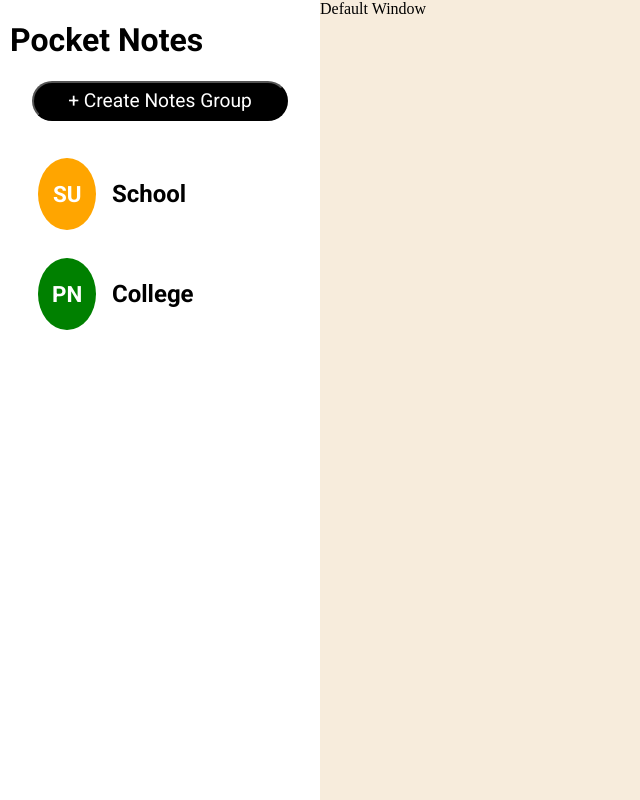
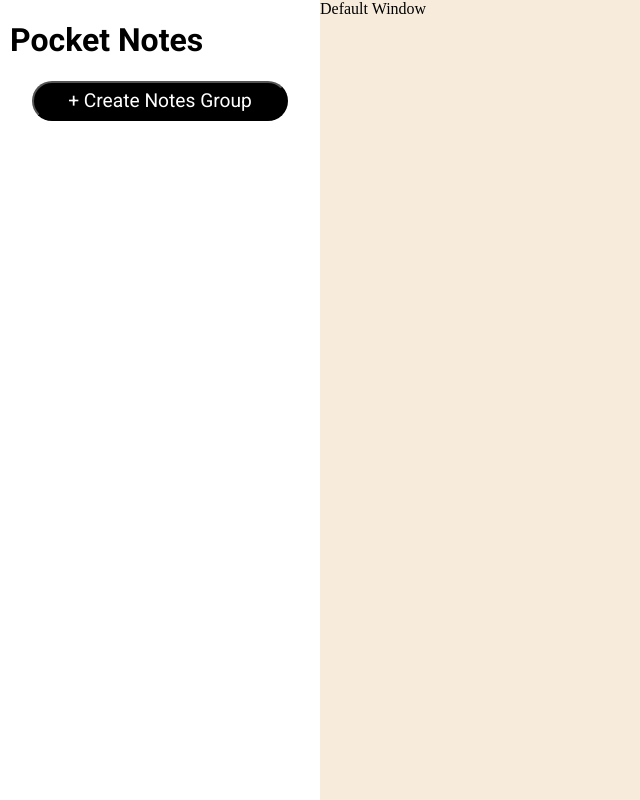
Before and after one commit to sumit7894/Note-Taking-App, a React (Create React App) app: page / in a window 1280 px wide. Shown: the whole page, without its empty margins (0-640 px from the left). Built offline with nearby package versions, Linux system fonts and the light colour scheme.

Commit message:
build all functionality

```diff
--- a/src/Components/NotesWindow/NotesWindow.jsx
+++ b/src/Components/NotesWindow/NotesWindow.jsx
@@ -1,9 +1,10 @@
-import React, { useState } from 'react'
+import React, { useRef, useState } from 'react'
 import Styles from "./noteswindow.module.css"
 import ButtonImage from "../../Utils/assests/text-area-button.svg"
 import NoteList from './NoteList'
 const NotesWindow = ({list,setList,selected}) => {
   const [newContent, setNewContent] = useState();
+  const buttonRef = useRef(null);
   const getCurrentDate =()=>{
     const getDate = new Date();
     const options = {
@@ -25,7 +26,12 @@ const NotesWindow = ({list,setList,selected}) => {
     const formattedTime = currentTime.replace(/am|pm/gi, match => match.toUpperCase());
     return formattedTime;
   }
-
+  const handleKeyDown=(e)=>{
+    if(e.key ==='Enter'){
+      e.preventDefault();
+      buttonRef.current.click();
+    }
+  }
   var selectedNote = "";
   if (selected > -1) {
     selectedNote = list.filter((item) => item.id == selected);
@@ -46,6 +52,7 @@ const NotesWindow = ({list,setList,selected}) => {
       listItem.notes = [...listItem.notes,newNote];
       const updatedList = [...list];
       setList(updatedList);
+      localStorage.setItem("pocket_notes",JSON.stringify(updatedList));
       setNewContent("");
     }
   }
@@ -61,17 +68,20 @@ const NotesWindow = ({list,setList,selected}) => {
         </div>
         <div className={Styles.notes_date_time_content}>
           {selected > -1 ?
-          selectedNote.map((item)=><NoteList list={list} item={item}/>) : ""}
+          selectedNote.map((item)=><NoteList list={list} item={item} key={item.id}/>) : ""}
         </div>
         <div className={Styles.text_area_container}>
           <textarea className={Styles.text_area}
           placeholder='Enter your text here...........'
           value={newContent}
           onChange={(e)=>setNewContent(e.target.value)}
+          onKeyDown={handleKeyDown}
           />
           <div className={Styles.text_area_button_img}>
           <img src={ButtonImage} className={Styles.text_area_button_img}
-          alt='Enter-Button' onClick={handleClick}/>
+          alt='Enter-Button' onClick={handleClick}
+          ref={buttonRef}
+          />
           </div>
         </div>
     </div>
--- a/src/Components/NotesWindow/noteswindow.module.css
+++ b/src/Components/NotesWindow/noteswindow.module.css
@@ -59,3 +59,6 @@ position: fixed;
 bottom: 3.8rem;
 right: 2rem;
 }
+.text_area_button_img:hover{
+    cursor: pointer;
+}
--- a/src/Components/Popup/Popup.jsx
+++ b/src/Components/Popup/Popup.jsx
@@ -6,7 +6,8 @@ const Popup = ({list,setList,setDisplayPopup}) => {
     const [selected,setSelected] = useState(-1);
     const [groupName,setGroupName] = useState("");
     const handleClick = ()=>{
-      const lastNoteId = list[list.length - 1];
+      console.log("list len ",list.length);
+      const lastNoteId = list.length-1;
       const groupAbreviation = groupName.split(' ').map(word => word[0].toUpperCase()).join('');
       const newGroup = {
         id: lastNoteId + 1,
@@ -15,9 +16,13 @@ const Popup = ({list,setList,setDisplayPopup}) => {
         abbreviation: groupAbreviation,
         notes: []
       };
-      setList((prevGroups)=>[...prevGroups,newGroup]);
+      const updatedList = [...list,newGroup];
+      setList(updatedList);
+      localStorage.setItem("pocket_notes",JSON.stringify(updatedList));
+      // setList((prevGroups)=>[...prevGroups,newGroup]);
       setGroupName("");
       setDisplayPopup(false);
+      // localStorage.setItem("notesData",JSON.stringify(list));
     }
   return (
     <div className={Styles.popup}>
--- a/src/Components/Sidebar/Sidebar.jsx
+++ b/src/Components/Sidebar/Sidebar.jsx
@@ -13,7 +13,7 @@ const Sidebar = ({list,setList,selected,setSelected,setDisplayPopup}) => {
         </button>
         </div>
         {list.map((item,idx)=>
-        <NoteGroups selected={selected} setSelected={setSelected} item={item} idx={idx}/>
+        <NoteGroups selected={selected} setSelected={setSelected} item={item} idx={idx} key={idx}/>
         )}
     </div>
   )
--- a/src/Pages/Homepage.jsx
+++ b/src/Pages/Homepage.jsx
@@ -1,4 +1,4 @@
-import React, { useState } from 'react'
+import React, { useEffect, useState } from 'react'
 import Sidebar from '../Components/Sidebar/Sidebar';
 import NotesWindow from '../Components/NotesWindow/NotesWindow';
 import Popup from '../Components/Popup/Popup';
@@ -8,42 +8,17 @@ import DefaultWindow from '../Components/NotesWindow/DefaultWindow';
 const Homepage = () => {
   const [displayPopup,setDisplayPopup] = useState(false);
   const [selected,setSelected] = useState(-1);
-  const [list,setList] = useState([
-    {
-      id:"0",
-      title:"School",
-      color:"orange",
-      abbreviation:"SU  ",
-      notes:[
-        {
-          id:1,
-          content:"bag",
-          date:"28/10/2023",
-          time:"10:23 AM",
-        },
-        {
-          id:2,
-          content:"Schoool group.... .",
-          date:"12/12/2029",
-          time:"11:23 AM",
-        }
-      ]
-    },
-    {
-      id:"1",
-      title:"College",
-      color:"green",
-      abbreviation:"PN",
-      notes:[
-        {
-          id:1,
-          content:"Hello this is Monster. I'm going to kill everyoneHello this is Monster. I'm going to kill everyoneHello this is Monster. I'm going to kill everyoneHello this is Monster. I'm going to kill everyoneHello this is Monster. I'm going to kill everyoneHello this is Monster. I'm going to kill everyoneHello this is Monster. I'm going to kill everyoneHello this is Monster. I'm going to kill everyoneHello this is Monster. I'm going to kill everyoneHello this is Monster. I'm going to kill everyoneHello this is Monster. I'm going to kill everyoneHello this is Monster. I'm going to kill everyoneHello this is Monster. I'm going to kill everyoneHello this is Monster. I'm going to kill everyoneHello this is Monster. I'm going to kill everyoneHello this is Monster. I'm going to kill everyoneHello this is Monster. I'm going to kill everyoneHello this is Monster. I'm going to kill everyoneHello this is Monster. I'm going to kill everyoneHello this is Monster. I'm going to kill everyone",
-          date:"12/12/2029",
-          time:"12:23 PM",
-        }
-      ]
+  const [list,setList] = useState(()=>{
+    const storedData = localStorage.getItem('pocket_notes');
+    return storedData ? JSON.parse(storedData) : [];
+  });
+
+  useEffect(()=>{
+    const storedData = localStorage.getItem("pocket_notes");
+    if(storedData){
+      setList(JSON.parse(storedData));
     }
-  ]);
+  },[])
   return (
     <div>
      <div style={{display:"flex",position:"relative"}}>
```
